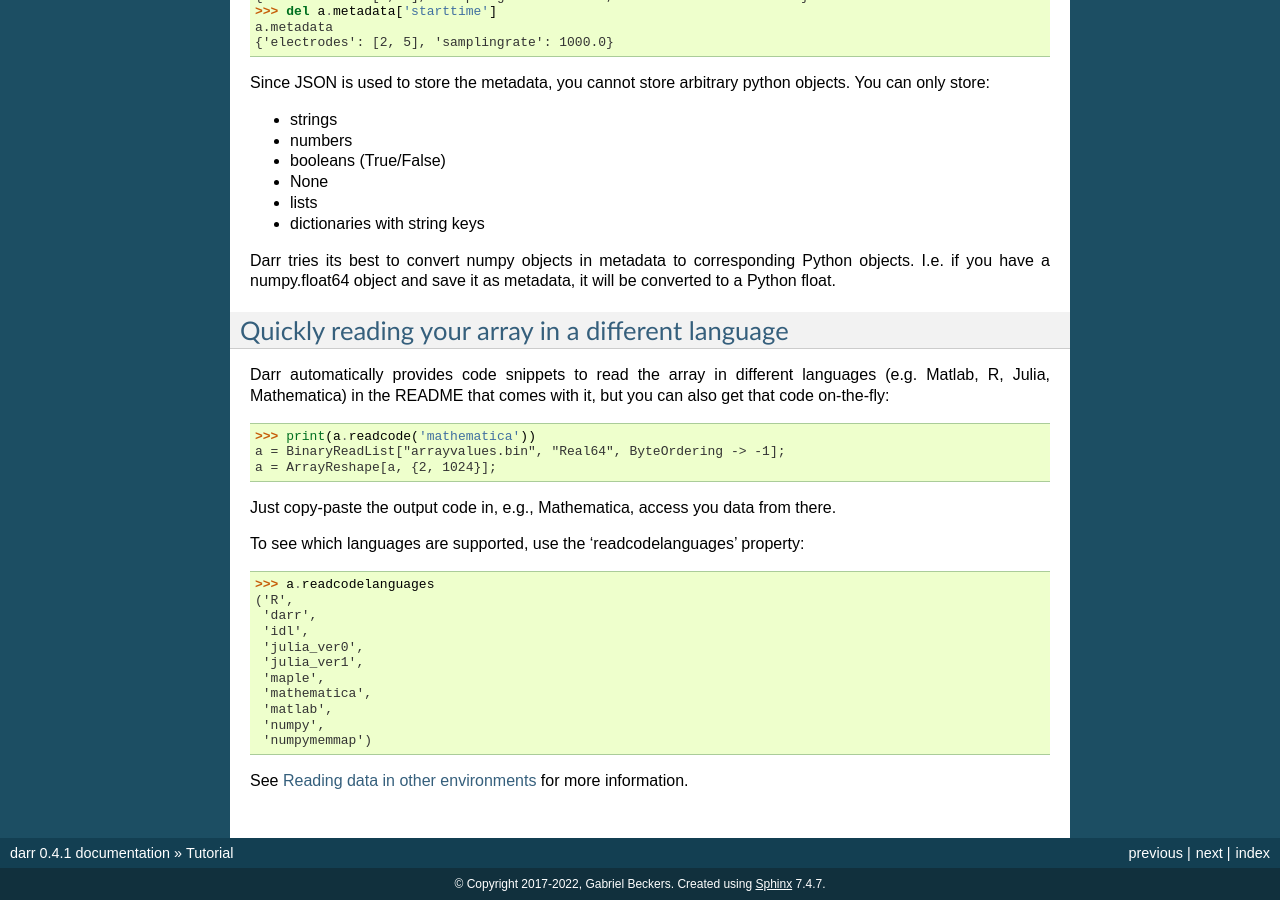
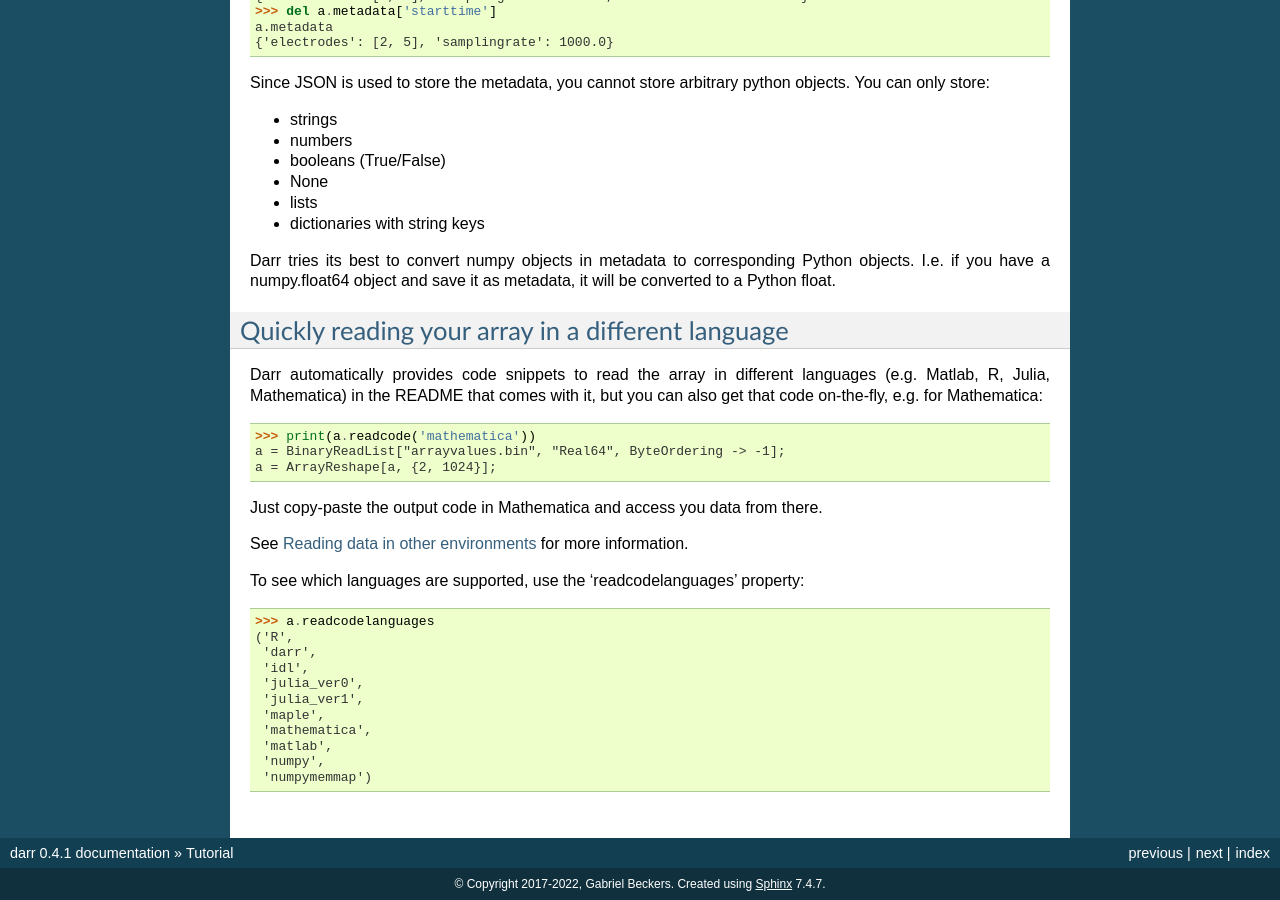
Before and after one commit to gbeckers/Darr, a Sphinx documentation site: the page built from docs/tutorial.rst, in a window 1280 px wide and 900 px high, scrolled down 4421 px. Built offline with Sphinx 7.4.7, drawn with Linux system fonts in a browser that asks for light colours.

Commit message:
minor improvement

```diff
--- a/docs/tutorial.rst
+++ b/docs/tutorial.rst
@@ -318,7 +318,7 @@ Quickly reading your array in a different language
 
 Darr automatically provides code snippets to read the array in different
 languages (e.g. Matlab, R, Julia, Mathematica) in the README that comes with
-it, but you can also get that code on-the-fly:
+it, but you can also get that code on-the-fly, e.g. for Mathematica:
 
 .. code:: python
 
@@ -326,8 +326,9 @@ it, but you can also get that code on-the-fly:
     a = BinaryReadList["arrayvalues.bin", "Real64", ByteOrdering -> -1];
     a = ArrayReshape[a, {2, 1024}];
 
-Just copy-paste the output code in, e.g., Mathematica, access you data from
-there.
+Just copy-paste the output code in Mathematica and access you data from there.
+
+See :doc:`Reading data in other environments <readcode>` for more information.
 
 To see which languages are supported, use the 'readcodelanguages' property:
 
```
Also changed, not shown: other parts of docs/tutorial.rst (+0 -2 lines).
